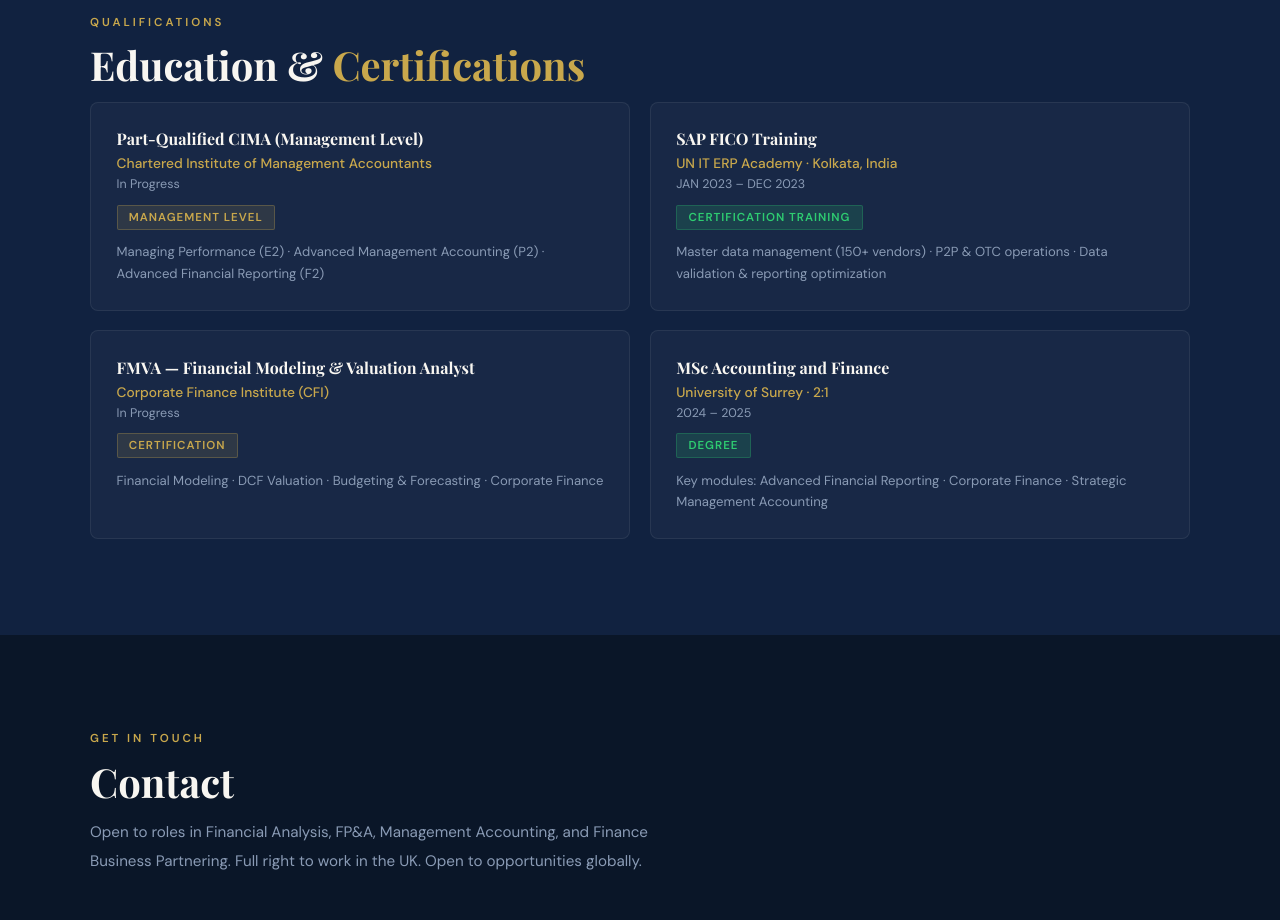
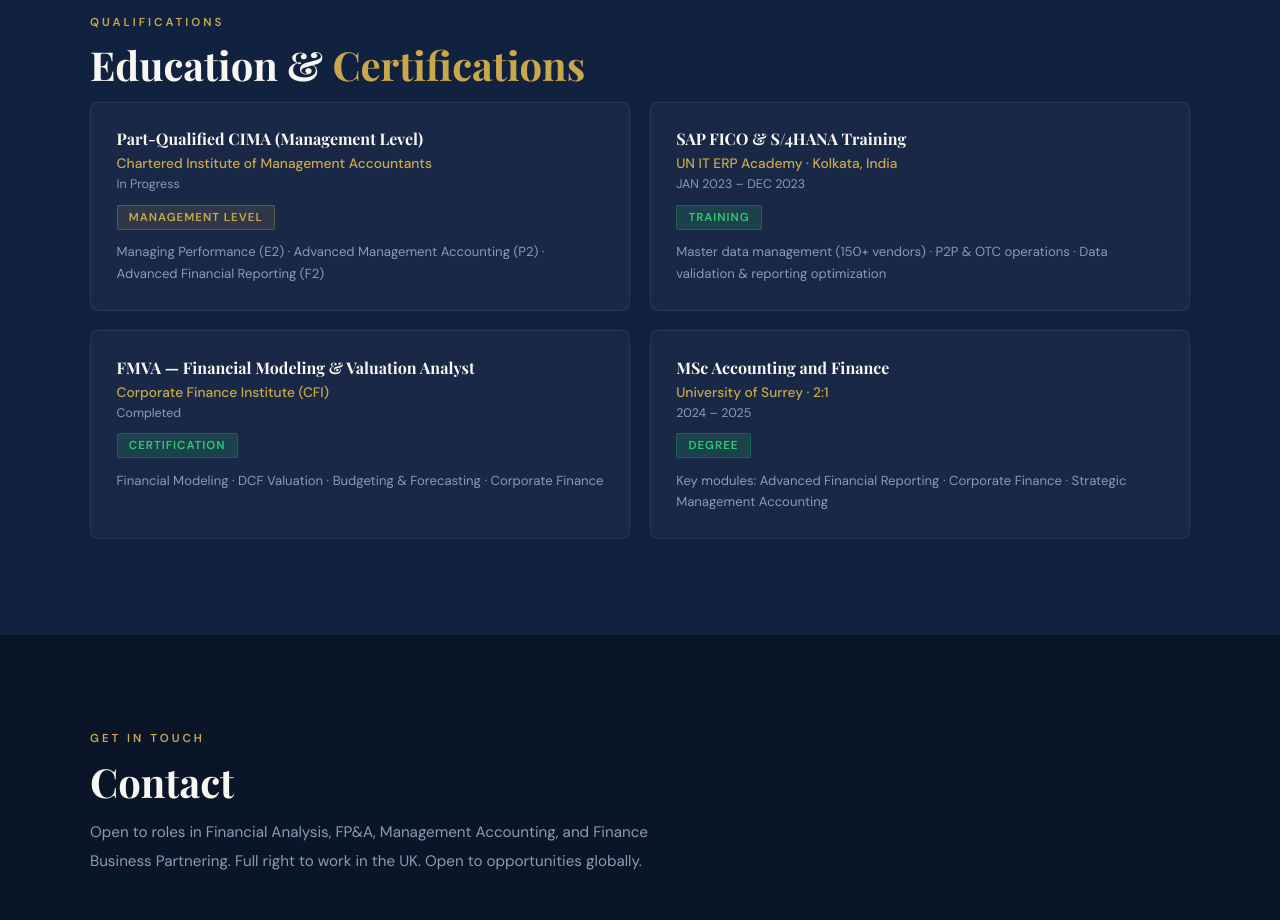
Before and after one commit to deepdas121212-oss/My-Portfolio, a plain HTML site: page index.html in a window 1280 px wide. Shown: the part 5000-5920 px from the top of the page. Drawn offline with nearby package versions, Linux system fonts and the light colour scheme.

Commit message:
Update index.html

```diff
--- a/index.html
+++ b/index.html
@@ -765,18 +765,18 @@
       </div>
 
       <div class="edu-card">
-        <div class="edu-deg">SAP FICO Training</div>
+        <div class="edu-deg">SAP FICO & S/4HANA Training</div>
         <div class="edu-school">UN IT ERP Academy · Kolkata, India</div>
         <div class="edu-date">JAN 2023 – DEC 2023</div>
-        <div class="edu-grade completed">Certification Training</div>
+        <div class="edu-grade completed">Training</div>
         <div class="edu-mods">Master data management (150+ vendors) · P2P & OTC operations · Data validation & reporting optimization</div>
       </div>
 
       <div class="edu-card">
         <div class="edu-deg">FMVA — Financial Modeling & Valuation Analyst</div>
         <div class="edu-school">Corporate Finance Institute (CFI)</div>
-        <div class="edu-date">In Progress</div>
-        <div class="edu-grade">Certification</div>
+        <div class="edu-date">Completed</div>
+        <div class="edu-grade completed">Certification</div>
         <div class="edu-mods">Financial Modeling · DCF Valuation · Budgeting & Forecasting · Corporate Finance</div>
       </div>
 
```
